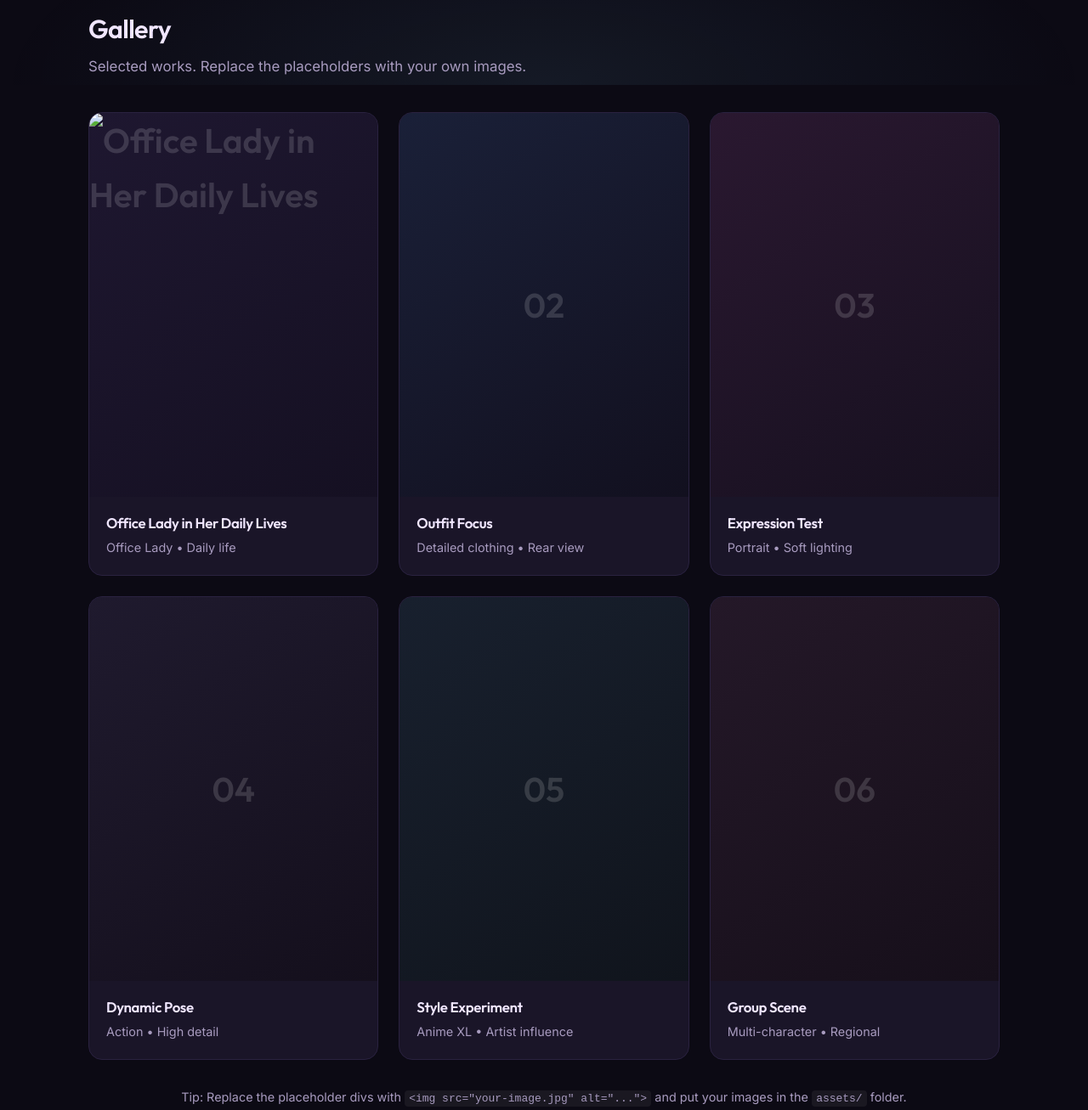
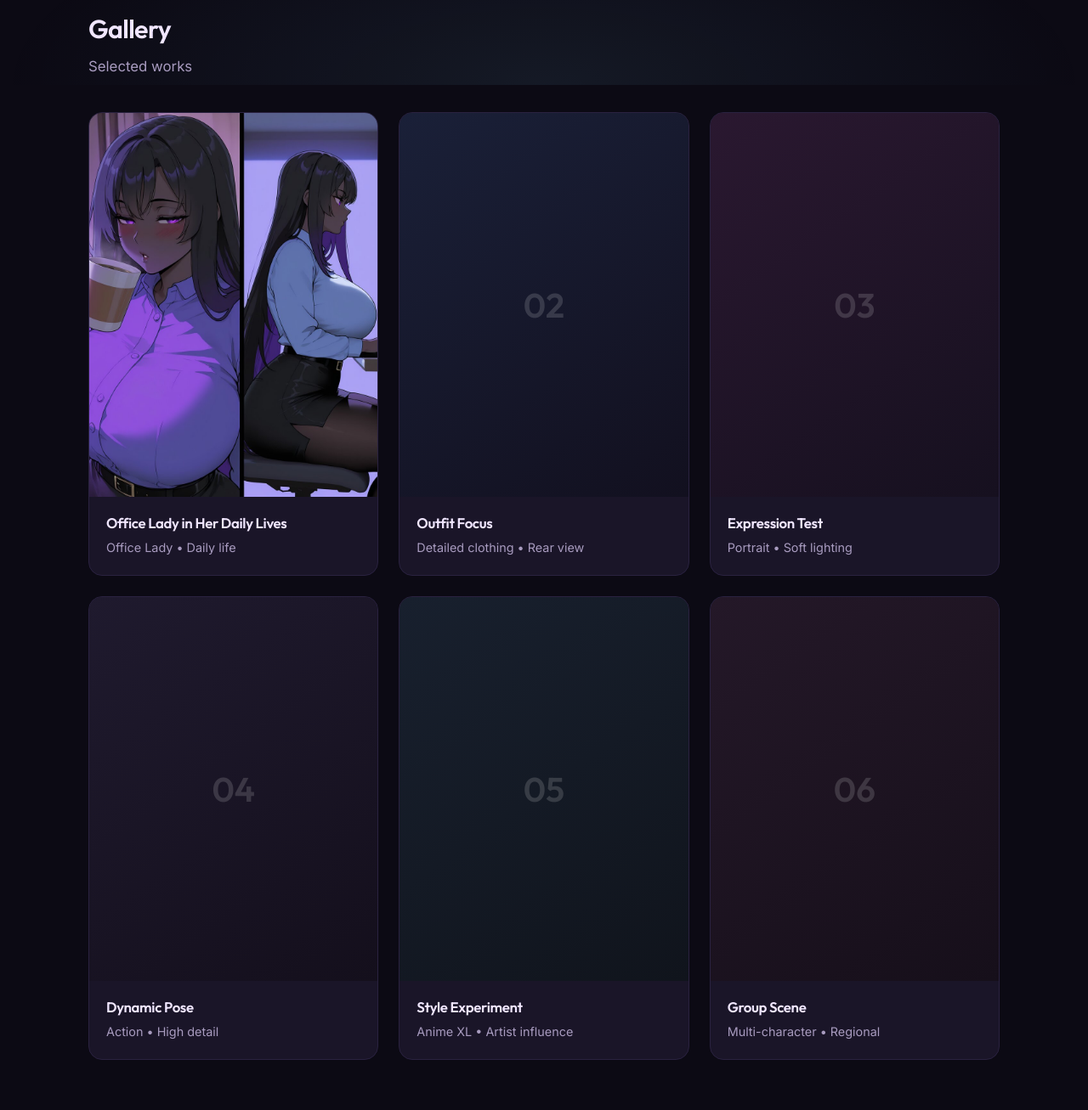
Before and after one commit to DataEWarlock/emibob-atelier, a plain HTML site: page index.html in a window 1280 px wide. Shown: the part 700-2007 px from the top of the page at 85% size. Drawn offline with Linux system fonts and the light colour scheme.

Commit message:
Fix gallery image path to match uploaded file

```diff
--- a/index.html
+++ b/index.html
@@ -83,14 +83,14 @@
     <section class="section" id="gallery">
       <div class="section-header">
         <h2>Gallery</h2>
-        <p>Selected works. Replace the placeholders with your own images.</p>
+        <p>Selected works</p>
       </div>
 
       <div class="gallery-grid">
         <!-- Card 1 -->
         <article class="gallery-card">
           <div class="gallery-img">
-            <img src="assets/office-lady.jpg" alt="Office Lady in Her Daily Lives" style="width:100%;height:100%;object-fit:cover;">
+            <img src="assets/qEmdu.jpg" alt="Office Lady in Her Daily Lives" style="width:100%;height:100%;object-fit:cover;">
           </div>
           <div class="gallery-info">
             <h3>Office Lady in Her Daily Lives</h3>
@@ -153,11 +153,6 @@
           </div>
         </article>
       </div>
-
-      <p class="gallery-note">
-        Tip: Replace the placeholder divs with <code>&lt;img src="your-image.jpg" alt="..."&gt;</code>
-        and put your images in the <code>assets/</code> folder.
-      </p>
     </section>
 
     <!-- Characters -->
```
